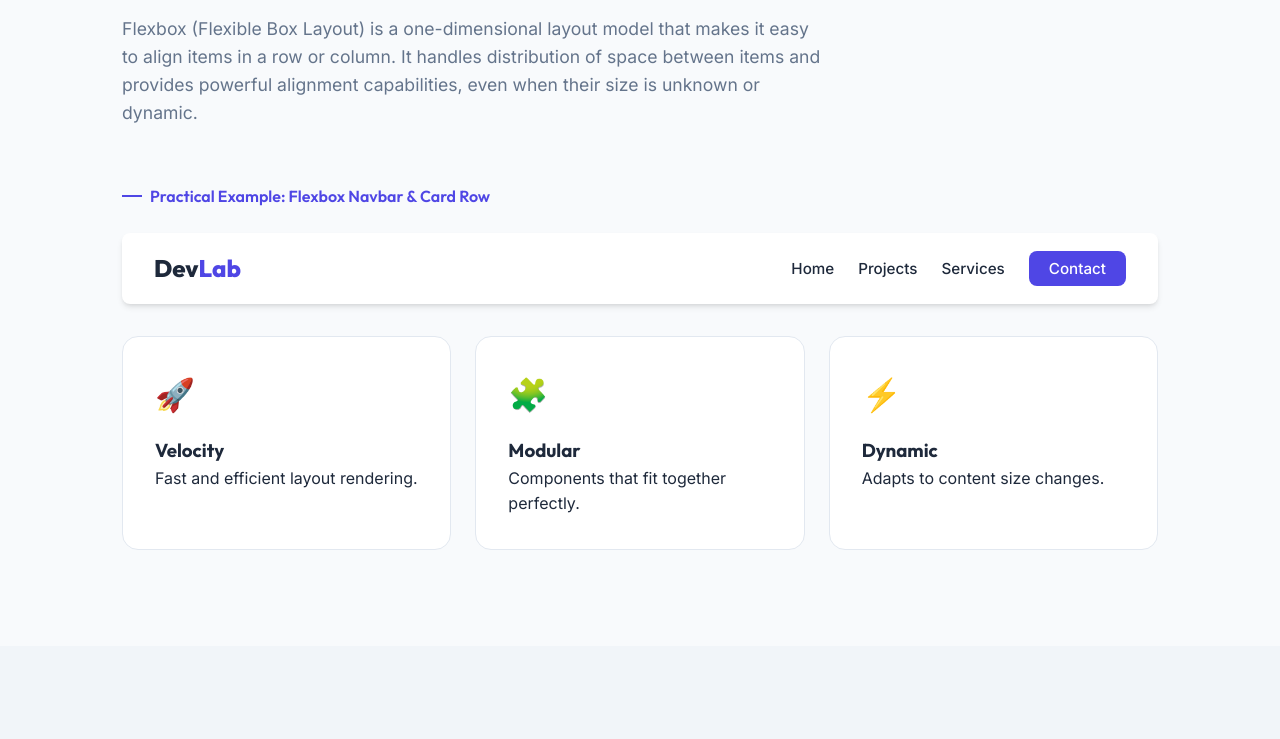
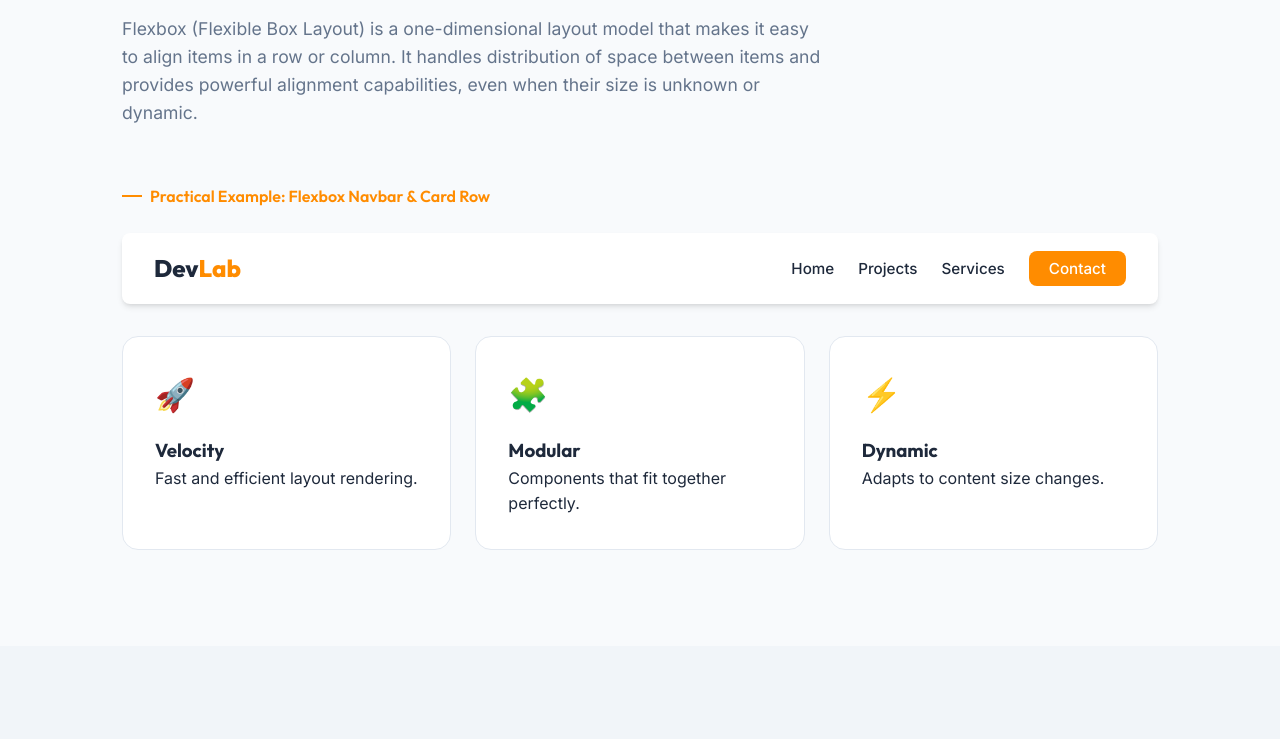
Before and after one commit to abdullahkhalil00/HTML-CSS-website, a plain HTML site: page index.html in a window 1280 px wide. Shown: the part 535-1274 px from the top of the page. Drawn offline with Linux system fonts and the light colour scheme.

Commit message:
Set primary to orange

```diff
--- a/style.css
+++ b/style.css
@@ -1,6 +1,6 @@
 /* --- Design System & Variables --- */
 :root {
-    --primary: #4f46e5;
+    --primary: #ff8c00;
     --primary-light: #818cf8;
     --primary-dark: #3730a3;
     --secondary: #ec4899;
```
